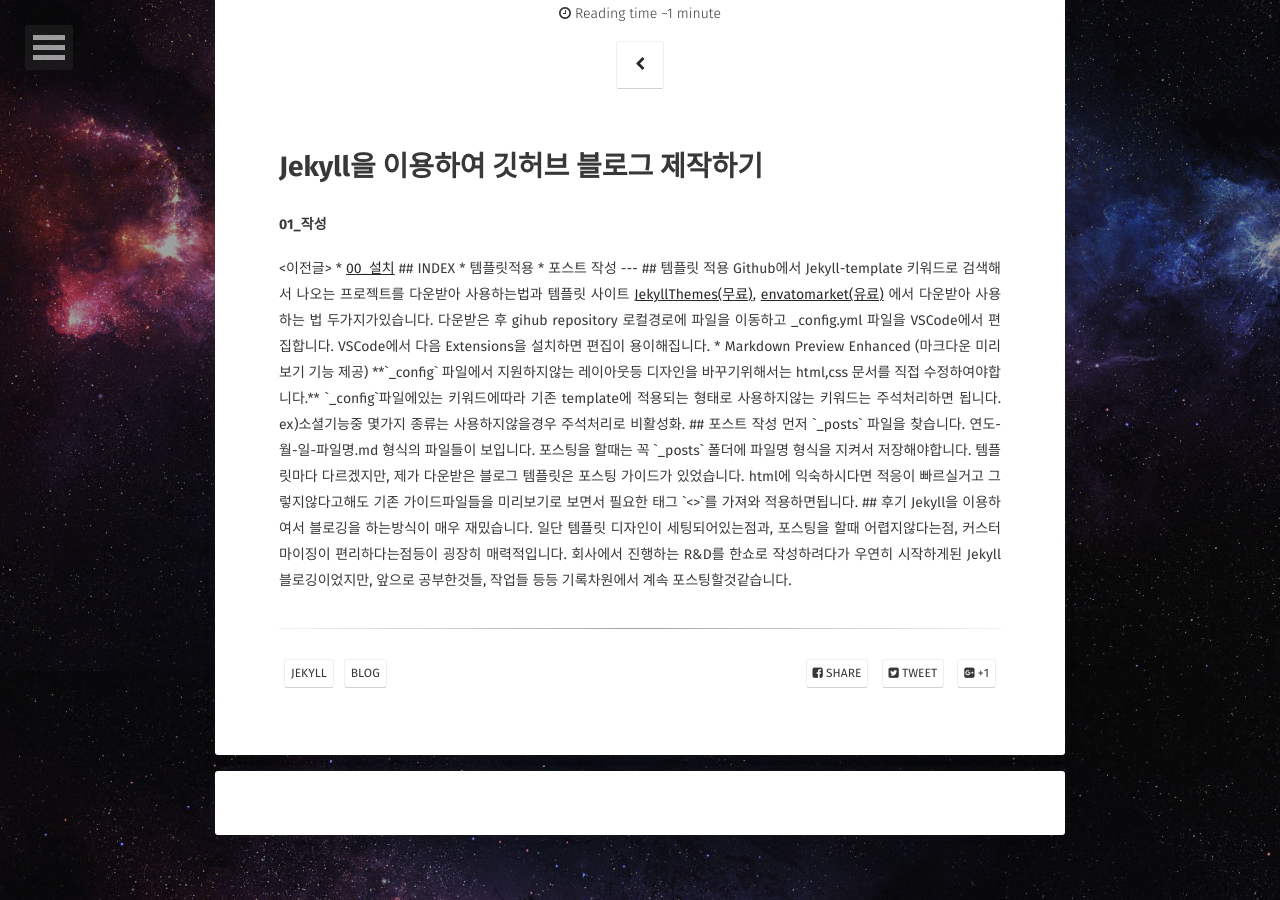
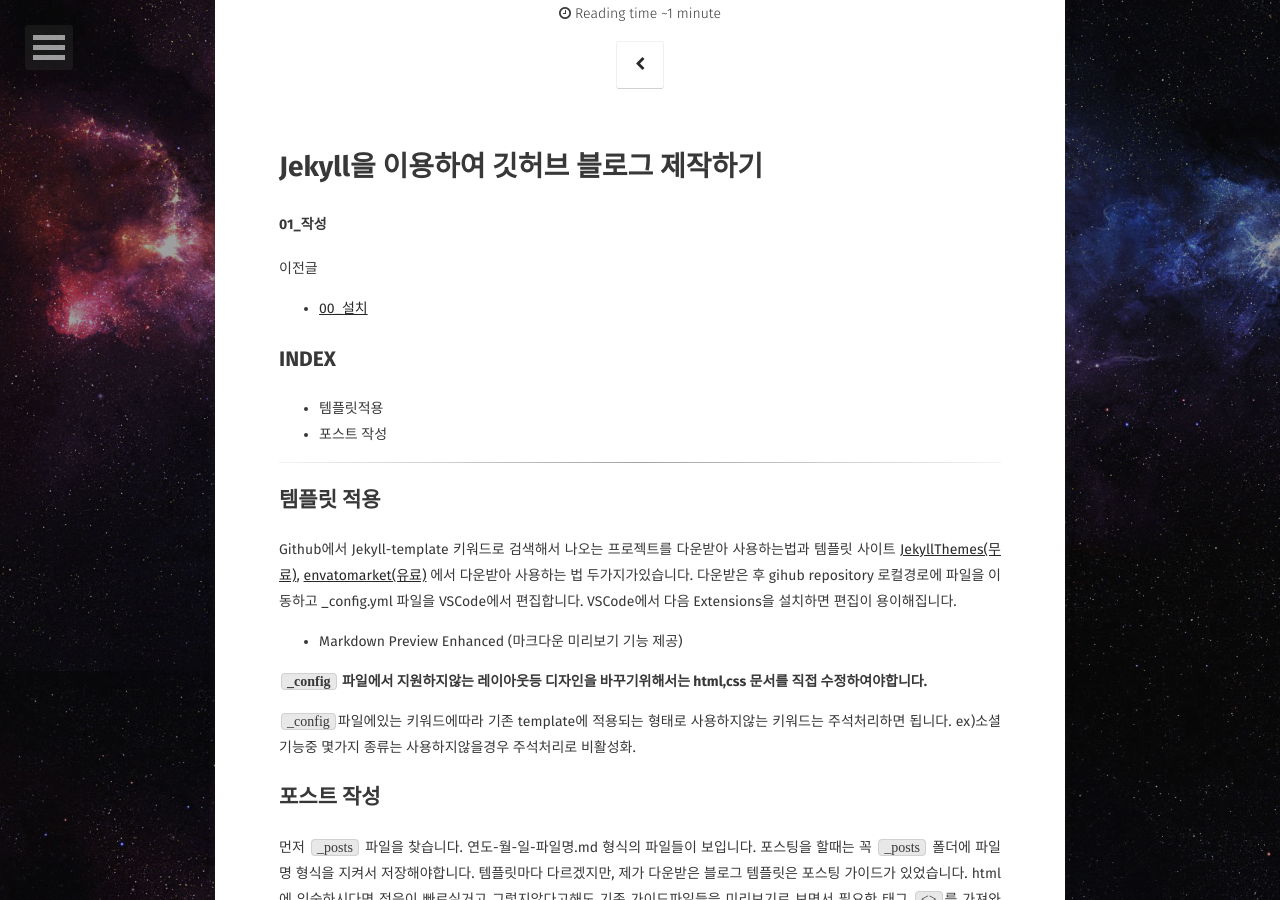
Before and after one commit to devhyunsuk2/devhyunsuk2.github.io, a Jekyll site: the page built from _posts/2019-04-25-Jekyll-2.md, in a window 1280 px wide and 900 px high, scrolled down 229 px. Built offline with Jekyll 4.4.1, drawn with Linux system fonts in a browser that asks for light colours; some web fonts are replaced; comment, search, counter and statistics services are not loaded; some of the changed text lies outside the part shown.

Commit message:
Update 2019-04-25-Jekyll-2.md

```diff
--- a/_posts/2019-04-25-Jekyll-2.md
+++ b/_posts/2019-04-25-Jekyll-2.md
@@ -8,7 +8,7 @@ comments: true
 ---
 # Jekyll을 이용하여 깃허브 블로그 제작하기
 #### 01_작성
-<이전글>
+이전글
 * <a href="2019-04-24-Jekyll-1.md">00_설치</a>
 
 ## INDEX
```
